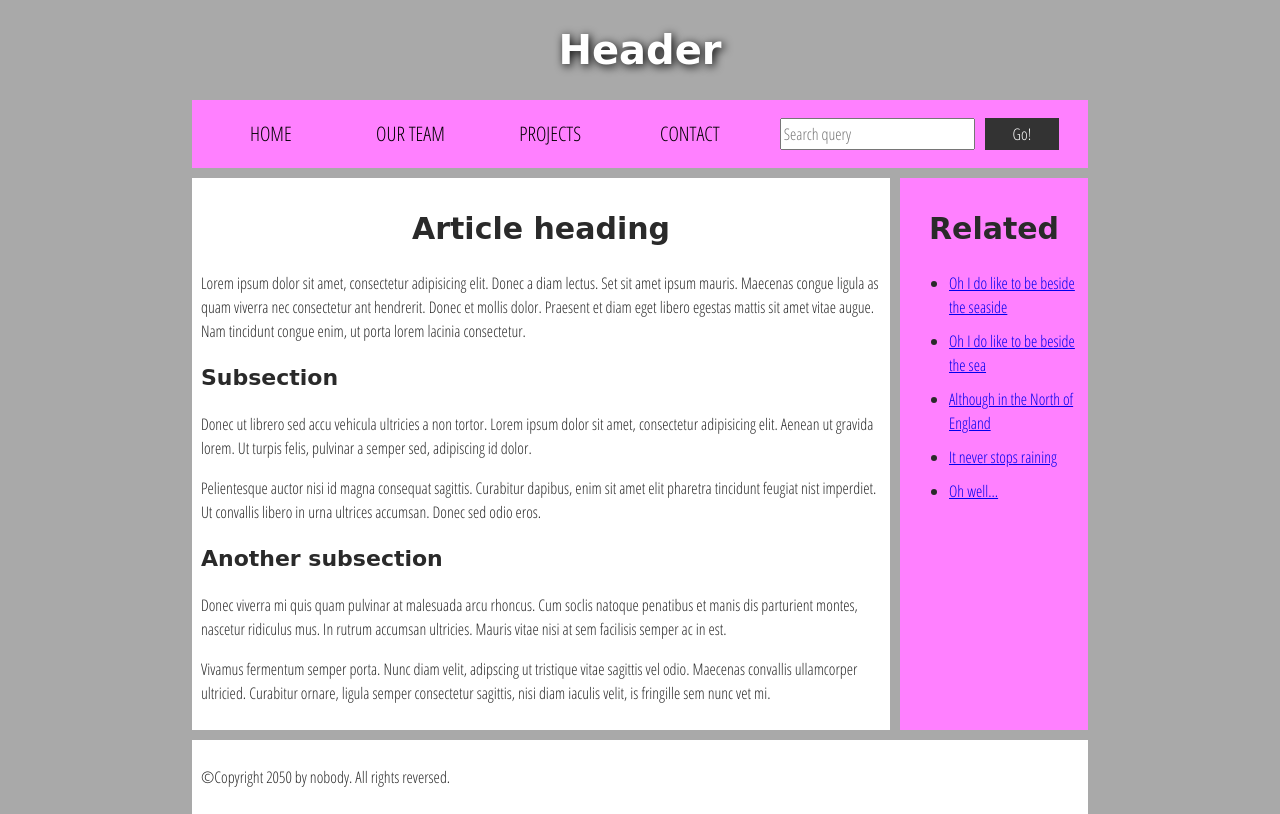
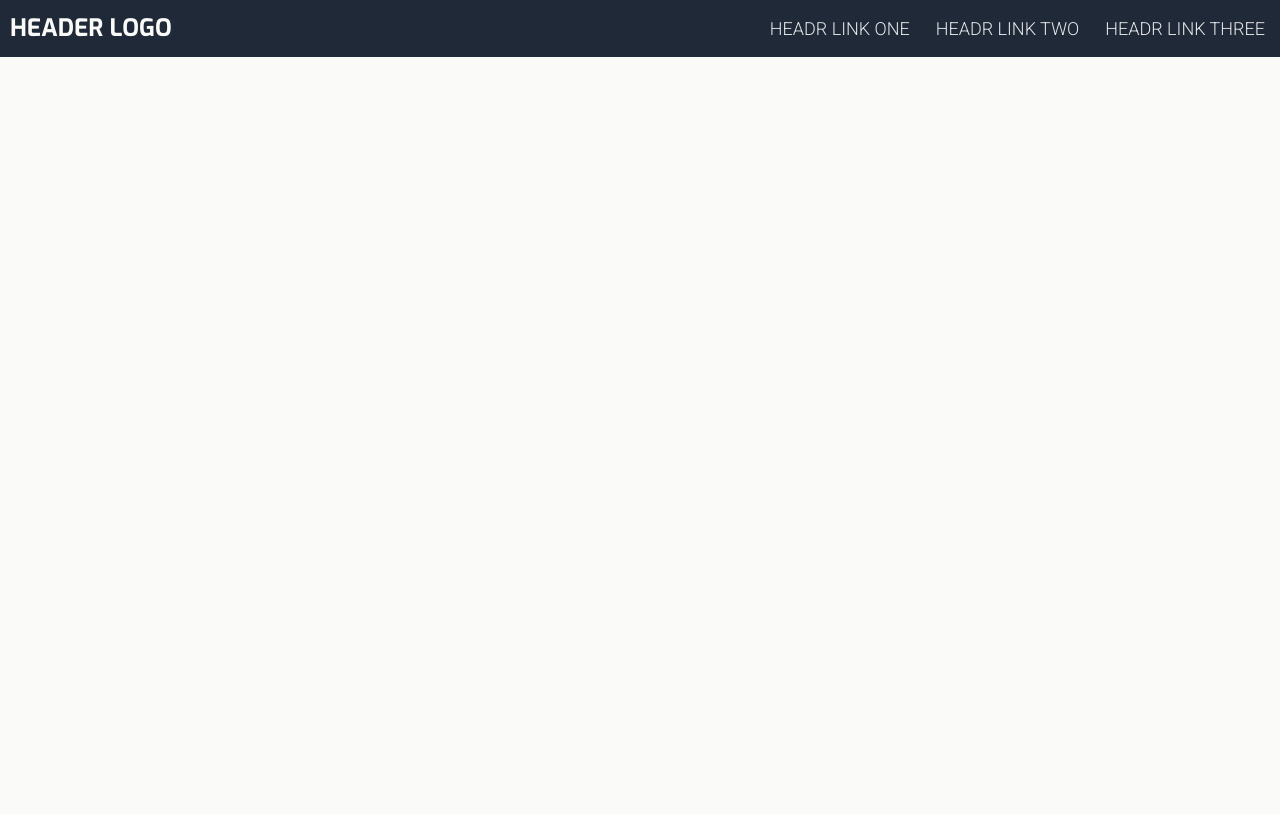
Before and after one commit to MAALsLAB/odin-landing-page, a plain HTML site: page index.html in a window 1280 px wide. Drawn offline with Linux system fonts and the light colour scheme; a web font is replaced by a local one.

Commit message:
Adding colors, font size, utility calses to the style sheet + developing the header

```diff
--- a/index.html
+++ b/index.html
@@ -10,99 +10,27 @@
       rel="stylesheet"
       type="text/css"
     />
-    <link rel="stylesheet" href="./css/style.css" />
-
-    <!-- the below three lines are a fix to get HTML5 semantic elements working in old versions of Internet Explorer-->
-    <!--[if lt IE 9]>
-      <script src="https://cdnjs.cloudflare.com/ajax/libs/html5shiv/3.7.3/html5shiv.js"></script>
-    <![endif]-->
+    <link rel="stylesheet" href="./styles/style.css" />
   </head>
   <body>
     <!-- Here is our main header that is used across all the pages of our website -->
-
-    <header>
-      <h1>Header</h1>
+    <header class="header-wrapper contianer flex bg-dark text-white">
+      <h1 class="ff-exo-srf fs-300 uppercase">Header Logo</h1>
+      <nav class="nav-bar flex uppercase ff-robot-srf">
+        <a class="nav-link text-gray fs-200" href="#">headr link one</a>
+        <a class="nav-link text-gray fs-200" href="#">headr link two</a>
+        <a class="nav-link text-gray fs-200" href="#">headr link three</a>
+      </nav>
     </header>
-
-    <nav>
-      <ul>
-        <li><a href="#">Home</a></li>
-        <li><a href="#">Our team</a></li>
-        <li><a href="#">Projects</a></li>
-        <li><a href="#">Contact</a></li>
-      </ul>
-
-      <!-- A Search form is another common non-linear way to navigate through a website. -->
-
-      <form>
-        <input type="search" name="q" placeholder="Search query" />
-        <input type="submit" value="Go!" />
-      </form>
-    </nav>
 
     <!-- Here is our page's main content -->
     <main>
-      <!-- It contains an article -->
-      <article>
-        <h2>Article heading</h2>
-
-        <p>
-          Lorem ipsum dolor sit amet, consectetur adipisicing elit. Donec a diam
-          lectus. Set sit amet ipsum mauris. Maecenas congue ligula as quam
-          viverra nec consectetur ant hendrerit. Donec et mollis dolor. Praesent
-          et diam eget libero egestas mattis sit amet vitae augue. Nam tincidunt
-          congue enim, ut porta lorem lacinia consectetur.
-        </p>
-
-        <h3>Subsection</h3>
-
-        <p>
-          Donec ut librero sed accu vehicula ultricies a non tortor. Lorem ipsum
-          dolor sit amet, consectetur adipisicing elit. Aenean ut gravida lorem.
-          Ut turpis felis, pulvinar a semper sed, adipiscing id dolor.
-        </p>
-
-        <p>
-          Pelientesque auctor nisi id magna consequat sagittis. Curabitur
-          dapibus, enim sit amet elit pharetra tincidunt feugiat nist imperdiet.
-          Ut convallis libero in urna ultrices accumsan. Donec sed odio eros.
-        </p>
-
-        <h3>Another subsection</h3>
-
-        <p>
-          Donec viverra mi quis quam pulvinar at malesuada arcu rhoncus. Cum
-          soclis natoque penatibus et manis dis parturient montes, nascetur
-          ridiculus mus. In rutrum accumsan ultricies. Mauris vitae nisi at sem
-          facilisis semper ac in est.
-        </p>
-
-        <p>
-          Vivamus fermentum semper porta. Nunc diam velit, adipscing ut
-          tristique vitae sagittis vel odio. Maecenas convallis ullamcorper
-          ultricied. Curabitur ornare, ligula semper consectetur sagittis, nisi
-          diam iaculis velit, is fringille sem nunc vet mi.
-        </p>
-      </article>
-
-      <!-- the aside content can also be nested within the main content -->
-      <aside>
-        <h2>Related</h2>
-
-        <ul>
-          <li><a href="#">Oh I do like to be beside the seaside</a></li>
-          <li><a href="#">Oh I do like to be beside the sea</a></li>
-          <li><a href="#">Although in the North of England</a></li>
-          <li><a href="#">It never stops raining</a></li>
-          <li><a href="#">Oh well...</a></li>
-        </ul>
-      </aside>
+      <section>
+        <article></article>
+      </section>
     </main>
 
     <!-- And here is our main footer that is used across all the pages of our website -->
-
-    <footer>
-      <p>©Copyright 2050 by nobody. All rights reversed.</p>
-    </footer>
+    <footer></footer>
   </body>
 </html>
--- a/styles/style.css
+++ b/styles/style.css
@@ -1,138 +1,166 @@
-/* General setup */
-html,
-body {
-  margin: 0;
-  padding: 0;
+@import url("https://fonts.googleapis.com/css2?family=Exo:ital,wght@0,100;0,700;1,700&family=Roboto+Mono:wght@200&family=Roboto:wght@300&display=swap");
+
+/* ----------------------------- */
+/*        Custom properties      */
+/* ----------------------------- */
+:root {
+  /* Colors */
+  --clr-drk: 215, 28%, 17%;
+  --clr-gry: 220, 13%, 91%;
+  --clr-wht: 90, 17%, 98%;
+  --clr-blu: 217, 91%, 59%;
+
+  /* Font Sizes */
+  --fs-500: 48px;
+  --fs-400: 36px;
+  --fs-300: 24px;
+  --fs-200: 18px;
+  --fs-100: 16px;
+
+  /* Font families */
+  --ff-exo-serif: "Exo", sans-serif;
+  --ff-robot-serif: "Roboto", sans-serif;
+  --ff-robot-mono: "Roboto Mono", monospace;
 }
 
-html {
-  font-size: 10px;
-  background-color: #a9a9a9;
+/* ----------------------------- */
+/*        Box sizing             */
+/* ----------------------------- */
+*,
+*::before,
+*::after {
+  box-sizing: border-box;
 }
 
+/* ----------------------------- */
+/*        Reset Margins          */
+/* ----------------------------- */
+body,
+h1,
+h2,
+h3,
+h4,
+h5,
+p,
+figure,
+picture {
+  margin: 0;
+}
+
+/* ----------------------------- */
+/*        Set up the body        */
+/* ----------------------------- */
 body {
-  width: 70%;
-  margin: 0 auto;
+  font-family: var(--ff-robot-serif);
+  font-size: var(--fs-100);
+  color: hsl(var(--clr-drk));
+  background-color: hsl(var(--clr-wht));
+  line-height: 1.5;
+  min-height: 100vh;
+}
+
+/* ------------------------------- */
+/* make images easier to work with */
+/* ------------------------------- */
+img {
+  max-width: 100%;
+  display: block;
+}
+
+/* ----------------------------- */
+/*        Utility classes        */
+/* ----------------------------- */
+.flex {
+  display: flex;
+  gap: var(--gap, 1rem);
+}
+
+.contianer {
+  padding-inline: 2em;
+  margin-inline: auto;
+  max-width: 80rem;
+}
+
+/* color */
+.bg-dark {
+  background-color: hsl(var(--clr-drk));
+}
+.bg-white {
+  background-color: hsl(var(--clr-wht));
+}
+.bg-blue {
+  background-color: hsl(var(--clr-blu));
+}
+.bg-gray {
+  background-color: hsl(var(--clr-gry));
+}
+
+.text-dark {
+  color: hsl(var(--clr-drk));
+}
+.text-white {
+  color: hsl(var(--clr-wht));
+}
+.text-blue {
+  color: hsl(var(--clr-blu));
+}
+.text-gray {
+  color: hsl(var(--clr-gry));
 }
 
 /* typography */
-h1,
-h2,
-h3 {
-  font-family: "Sonsie One", cursive, sans-serif;
-  color: #2a2a2a;
+.ff-exo-srf {
+  font-family: var(--ff-exo-serif);
+}
+.ff-robot-srf {
+  font-family: var(--ff-robot-serif);
+}
+.ff-robot-mono {
+  font-family: var(--ff-robot-mono);
 }
 
-p,
-input,
-li {
-  font-family: "Open Sans Condensed", sans-serif;
-  color: #2a2a2a;
+.uppercase {
+  text-transform: uppercase;
 }
 
-h1 {
-  font-size: 4rem;
-  text-align: center;
-  color: white;
-  text-shadow: 2px 2px 10px black;
+.fs-500 {
+  font-size: var(--fs-500);
+}
+.fs-400 {
+  font-size: var(--fs-400);
+}
+.fs-300 {
+  font-size: var(--fs-300);
+}
+.fs-200 {
+  font-size: var(--fs-200);
+}
+.fs-100 {
+  font-size: var(--fs-100);
 }
 
-h2 {
-  font-size: 3rem;
-  text-align: center;
+/* ----------------------------- */
+/*       Elements classes        */
+/* ----------------------------- */
+.header-wrapper {
+  justify-content: space-between;
+  padding: 10px;
 }
 
-h3 {
-  font-size: 2.2rem;
+/* .nav-bar {
+  align-items: center;
+  justify-content: space-around;
+} */
+
+.nav-link {
+  text-decoration: none;
+  cursor: pointer;
+  padding: 5px;
+  transition: background-color 700ms, border-radius 600ms;
 }
 
-p,
-li {
-  font-size: 1.6rem;
-  line-height: 1.5;
+.nav-link:hover {
+  border-radius: 25px;
+  background-color: hsl(var(--clr-gry));
+  color: hsl(var(--clr-drk));
 }
-
-/* Header Layout */
-nav,
-article,
-aside,
-footer {
-  background-color: white;
-  padding: 1%;
-}
-
-nav {
-  height: 50px;
-  background-color: #ff80ff;
-  display: flex;
-  margin-bottom: 10px;
-}
-
-nav ul {
-  padding: 0;
-  list-style: none;
-  flex: 2;
-  display: flex;
-}
-
-nav li {
-  display: inline;
-  text-align: center;
-  flex: 1;
-}
-
-nav a {
-  display: inline-block;
-  font-size: 2rem;
-  text-transform: uppercase;
-  text-decoration: none;
-  color: black;
-}
-
-nav form {
-  flex: 1;
-  display: flex;
-  align-items: center;
-  height: 100%;
-  padding: 0 2em;
-}
-
-input {
-  font-size: 1.6rem;
-  height: 32px;
-}
-
-input[type="search"] {
-  flex: 3;
-}
-
-input[type="submit"] {
-  flex: 1;
-  margin-left: 1rem;
-  background: #333;
-  border: 0;
-  color: white;
-}
-
-/* main Layout */
-main {
-  display: flex;
-}
-
-article {
-  flex: 4;
-}
-
-aside {
-  flex: 1;
-  margin-left: 10px;
-  background-color: #ff80ff;
-}
-
-aside li {
-  padding-bottom: 10px;
-}
-
-footer {
-  margin-top: 10px;
-}
```
